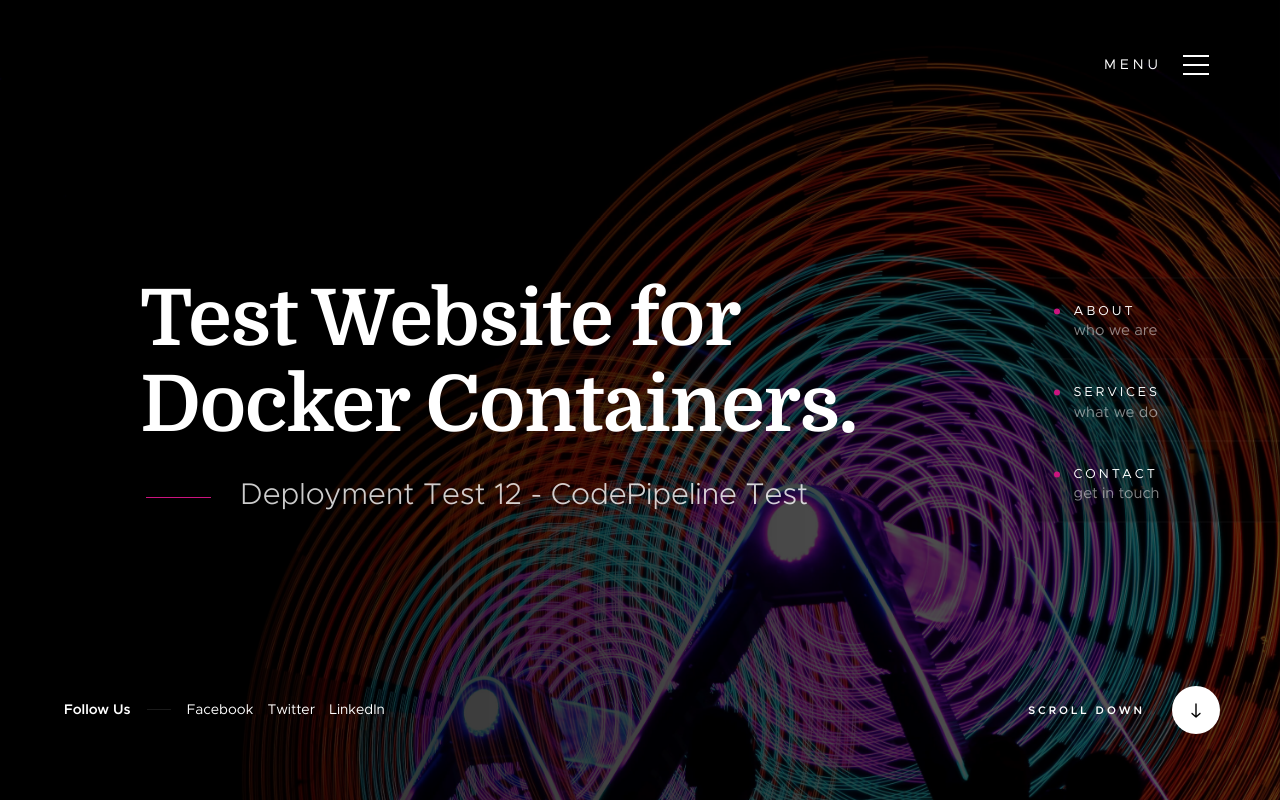
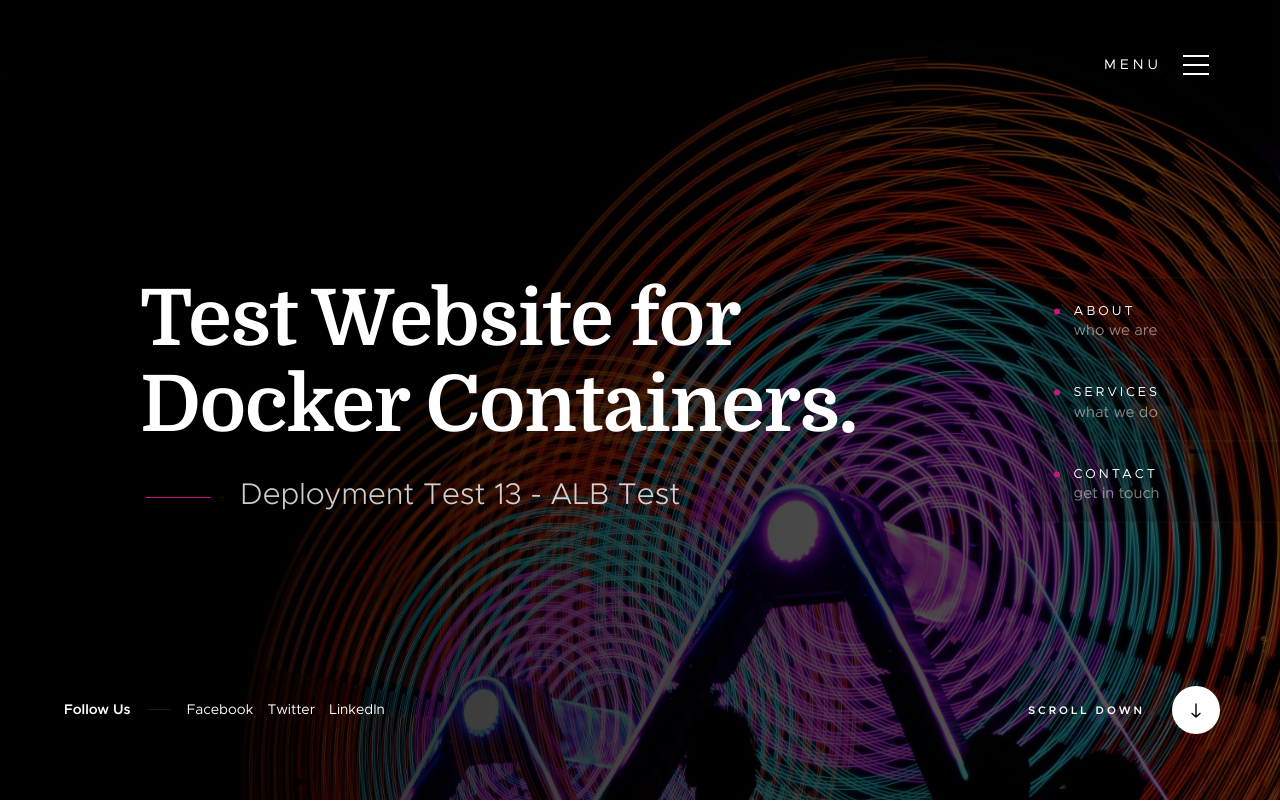
Before and after one commit to seankbeard/docker-sample, a plain HTML site: page webdemo/index.html in a window 1280 px wide. Shown: the top 802 px of the page. Drawn offline with Linux system fonts and the light colour scheme; files whose address does not match are found by name.

Commit message:
checking new deployment

```diff
--- a/webdemo/index.html
+++ b/webdemo/index.html
@@ -98,7 +98,7 @@
                 </h1>
 
                 <p>
-                Deployment Test 12 - CodePipeline Test
+                Deployment Test 13 - ALB Test
                 </p>
             </div> <!-- end home-content__main -->
 
```
